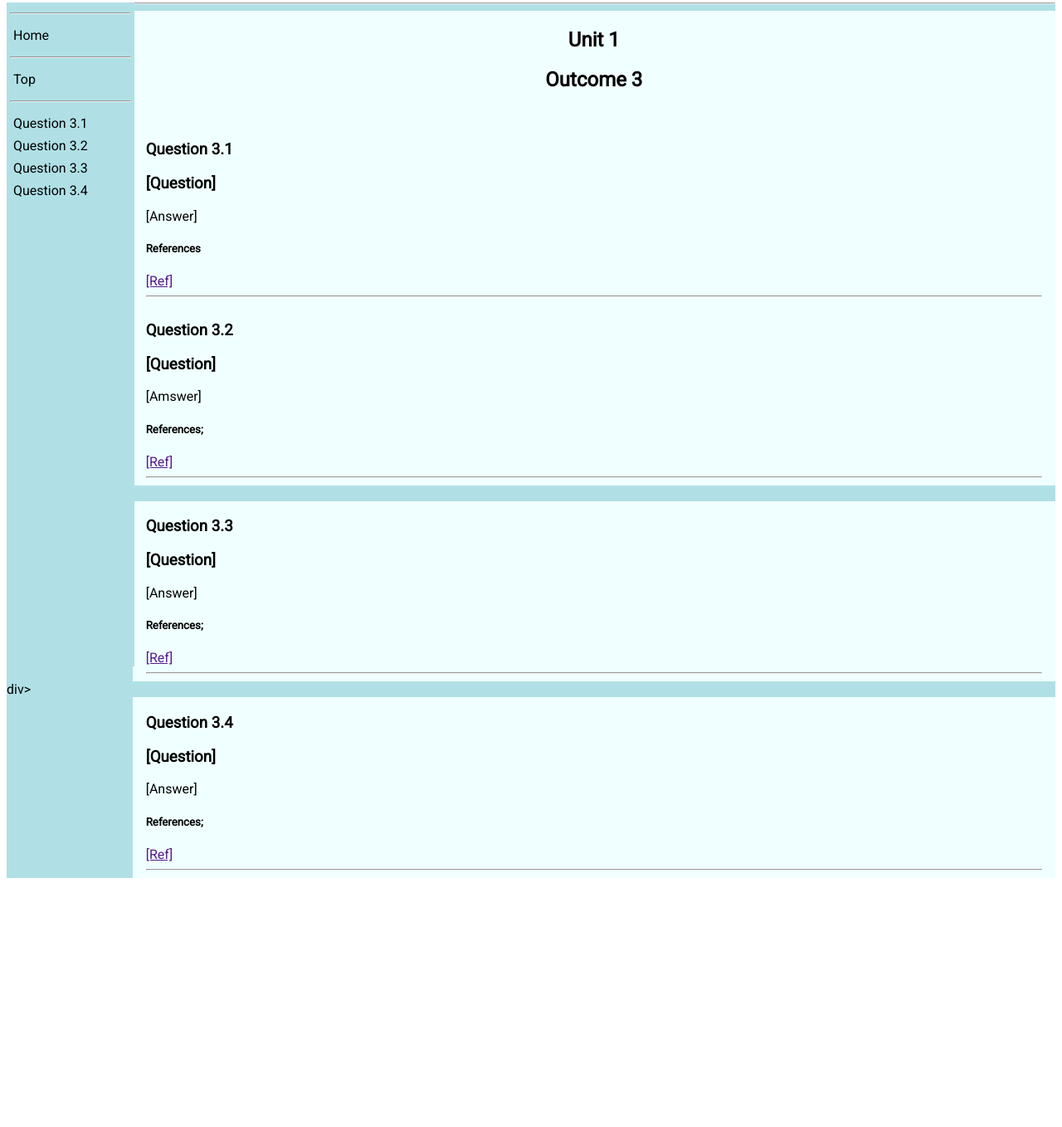
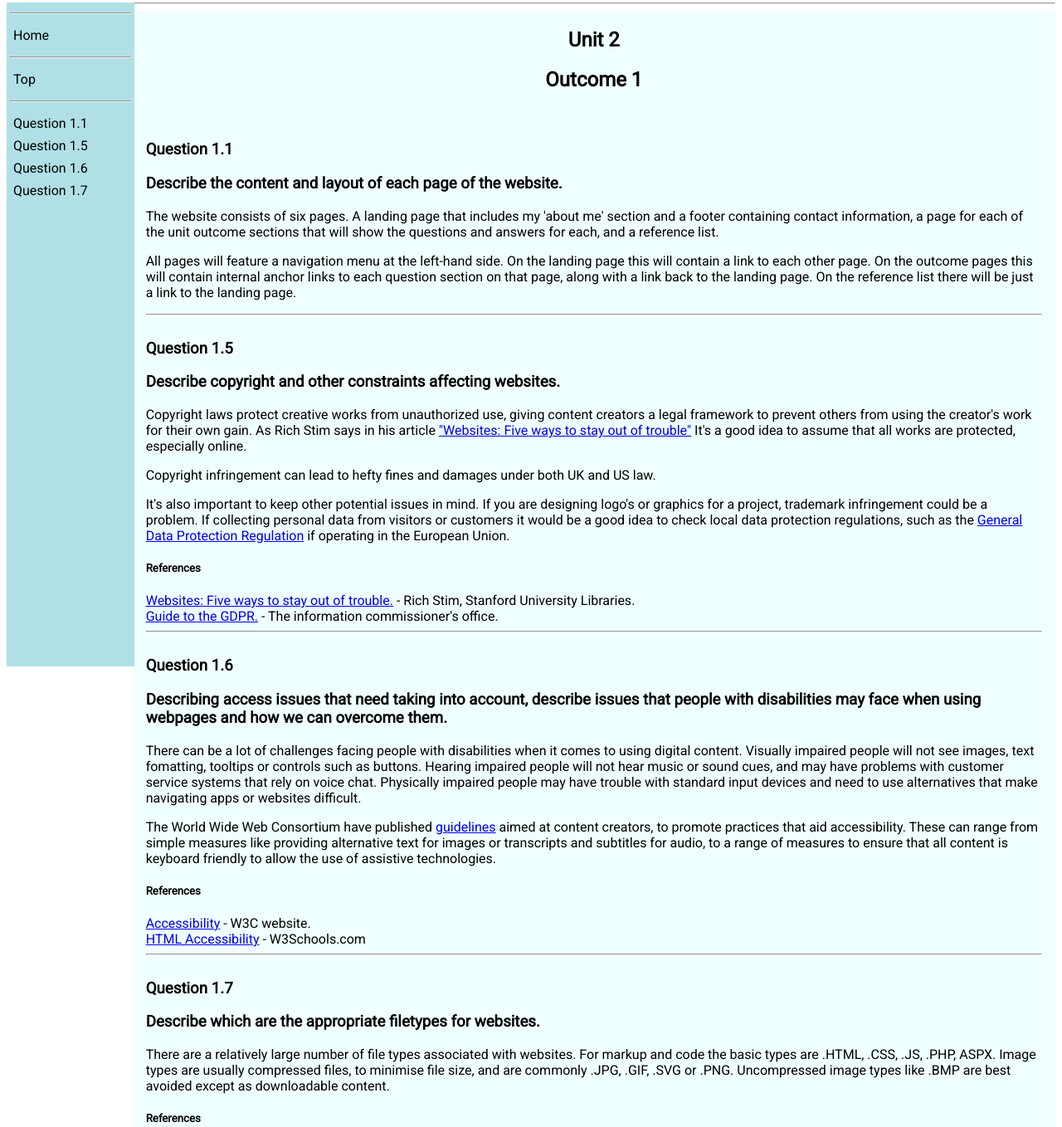
Before and after one commit to MelvynGleave/CN_HTML_CSS_Project, a plain HTML site: page unit2_outcome1.html in a window 1280 px wide. Shown: the part 5-1363 px from the top of the page at 83% size. Before the commit the page ends 1071 px from the top, so only its background shows below. Drawn offline with Linux system fonts and the light colour scheme.

Commit message:
EOF upload. 18/02/2020

```diff
--- a/unit2_outcome1.html
+++ b/unit2_outcome1.html
@@ -13,61 +13,66 @@
             <li class="nav_li_header"><hr></li>
             <li class="nav_li"><a href="#u2_o1_top">Top</a></li>
             <li class="nav_li_header"><hr></li>
-            <li class="nav_li"><a href="#q1_1">Question 3.1</a></li>
-            <li class="nav_li"><a href="#q1_5">Question 3.2</a></li>
-            <li class="nav_li"><a href="#q1_6">Question 3.3</a></li>
-            <li class="nav_li"><a href="#q1_7">Question 3.4</a></li>
+            <li class="nav_li"><a href="#q1_1">Question 1.1</a></li>
+            <li class="nav_li"><a href="#q1_5">Question 1.5</a></li>
+            <li class="nav_li"><a href="#q1_6">Question 1.6</a></li>
+            <li class="nav_li"><a href="#q1_7">Question 1.7</a></li>
         </ul>
+    </div>
 
     <hr>
 
     <div class="main_body" id="u2_o1_top">
-        <h2>Unit 1</h2>
-        <h2>Outcome 3</h2>
+        <h2>Unit 2</h2>
+        <h2>Outcome 1</h2>
         <br>
     </div>
 
     <div class="outcome_body" id="q1_1">
-        <h3>Question 3.1</h3>
-        <h3>[Question]</h3>
-        <p>[Answer]</p>
-
-        <h5>References</h5>
-        <a href="">[Ref]</a><br>
+        <h3>Question 1.1</h3>
+        <h3>Describe the content and layout of each page of the website.</h3>
+        <p>The website consists of six pages. A landing page that includes my 'about me' section and a footer containing contact information, a page for each of the unit outcome sections that will show the questions and answers for each, and a reference list.</p>
+        <p>All pages will feature a navigation menu at the left-hand side. On the landing page this will contain a link to each other page. On the outcome pages this will contain internal anchor links to each question section on that page, along with a link back to the landing page. On the reference list there will be just a link to the landing page.</p>
 
         <hr>
     </div>
 
-    <div class="outcome_body" id="q3_5">
-        <h3>Question 3.2</h3>
-        <h3>[Question]</h3>
+    <div class="outcome_body" id="q1_5">
+        <h3>Question 1.5</h3>
+        <h3>Describe copyright and other constraints affecting websites.</h3>
 
-        <p>[Amswer]</p>
+        <p>Copyright laws protect creative works from unauthorized use, giving content creators a legal framework to prevent others from using the creator's work for their own gain. As Rich Stim says in his article <a href="https://fairuse.stanford.edu/overview/website-permissions/websites/">"Websites: Five ways to stay out of trouble"</a> It's a good idea to assume that all works are protected, especially online.</p> Copyright infringement can lead to hefty fines and damages under both UK and US law.</p>
+        <p>It's also important to keep other potential issues in mind. If you are designing logo's or graphics for a project, trademark infringement could be a problem. If collecting personal data from visitors or customers it would be a good idea to check local data protection regulations, such as the <a href="https://ico.org.uk/for-organisations/guide-to-data-protection/guide-to-the-general-data-protection-regulation-gdpr/">General Data Protection Regulation</a> if operating in the European Union.</p>
 
-        <h5>References;</h5>
-        <a href="">[Ref]</a><br>
+        <h5>References</h5>
+        <a href="https://fairuse.stanford.edu/overview/website-permissions/websites/">Websites: Five ways to stay out of trouble.</a> - Rich Stim, Stanford University Libraries.<br>
+        <a href="https://ico.org.uk/for-organisations/guide-to-data-protection/guide-to-the-general-data-protection-regulation-gdpr/">Guide to the GDPR.</a> - The information commissioner's office.
+
         <hr>
-    </div>div>
+    </div>
 
-    <div class="outcome_body" id="q3_6">
-        <h3>Question 3.3</h3>
-        <h3>[Question]</h3>
+    <div class="outcome_body" id="q1_6">
+        <h3>Question 1.6</h3>
+        <h3> Describing access issues that need taking into account, describe issues that people with disabilities may face when using webpages and how we can overcome them.</h3>
 
-        <p>[Answer]</p>
+        <p>There can be a lot of challenges facing people with disabilities when it comes to using digital content. Visually impaired people will not see images, text fomatting, tooltips or controls such as buttons. Hearing impaired people will not hear music or sound cues, and may have problems with customer service systems that rely on voice chat. Physically impaired people may have trouble with standard input devices and need to use alternatives that make navigating apps or websites difficult.</p>
+        <p>The World Wide Web Consortium have published <a href="https://www.w3.org/standards/webdesign/accessibility">guidelines</a> aimed at content creators, to promote practices that aid accessibility. These can range from simple measures like providing alternative text for images or transcripts and subtitles for audio, to a range of measures to ensure that all content is keyboard friendly to allow the use of assistive technologies.</p>
 
-        <h5>References;</h5>
-        <a href="">[Ref]</a>
+        <h5>References</h5>
+        <a href="https://www.w3.org/standards/webdesign/accessibility">Accessibility</a> - W3C website.<br>
+        <a href="https://www.w3schools.com/html/html_accessibility.asp">HTML Accessibility</a> - W3Schools.com
         <hr>
-    </div>div>
+    </div>
 
-    <div class="outcome_body" id="q3_7">
-        <h3>Question 3.4</h3>
-        <h3>[Question]</h3>
+    <div class="outcome_body" id="q1_7">
+        <h3>Question 1.7</h3>
+        <h3>Describe which are the appropriate filetypes for websites.</h3>
 
-        <p>[Answer]</p>
+        <p>There are a relatively large number of file types associated with websites. For markup and code the basic types are .HTML, .CSS, .JS, .PHP, ASPX. Image types are usually compressed files, to minimise file size, and are commonly .JPG, .GIF, .SVG or .PNG. Uncompressed image types like .BMP are best avoided except as downloadable content.</p>
 
-        <h5>References;</h5>
-        <a href="">[Ref]</a>
+        <h5>References</h5>
+        <a href="http://dotwhat.net/type/web-files">Web Files</a> - dotwhat.net<br>
+        <a href="https://developer.mozilla.org/en-US/docs/Web/Media/Formats/Image_types">Image file type and format guide.</a> - MDN web docs.
         <hr>
     </div>
 </body>
```
Also changed, not shown: unit1_outcome1.html (+4 -4 lines), unit1_outcome2.html (+6 -7 lines), unit1_outcome3.html (+3 -2 lines).
